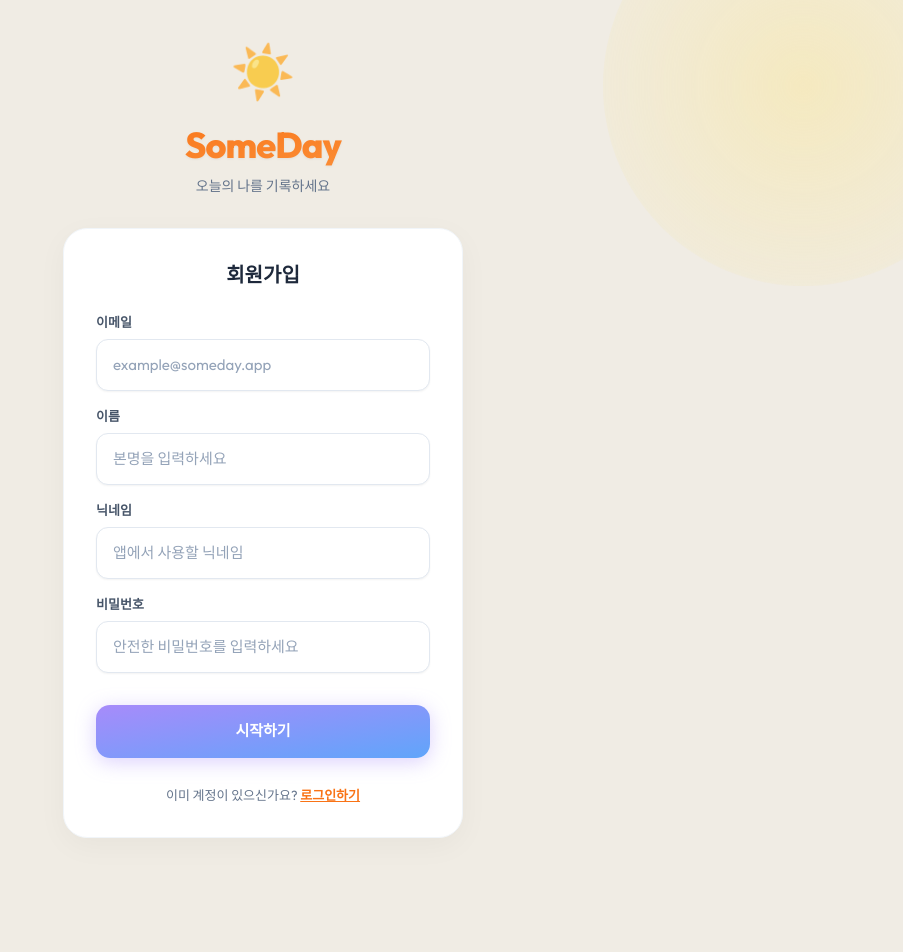
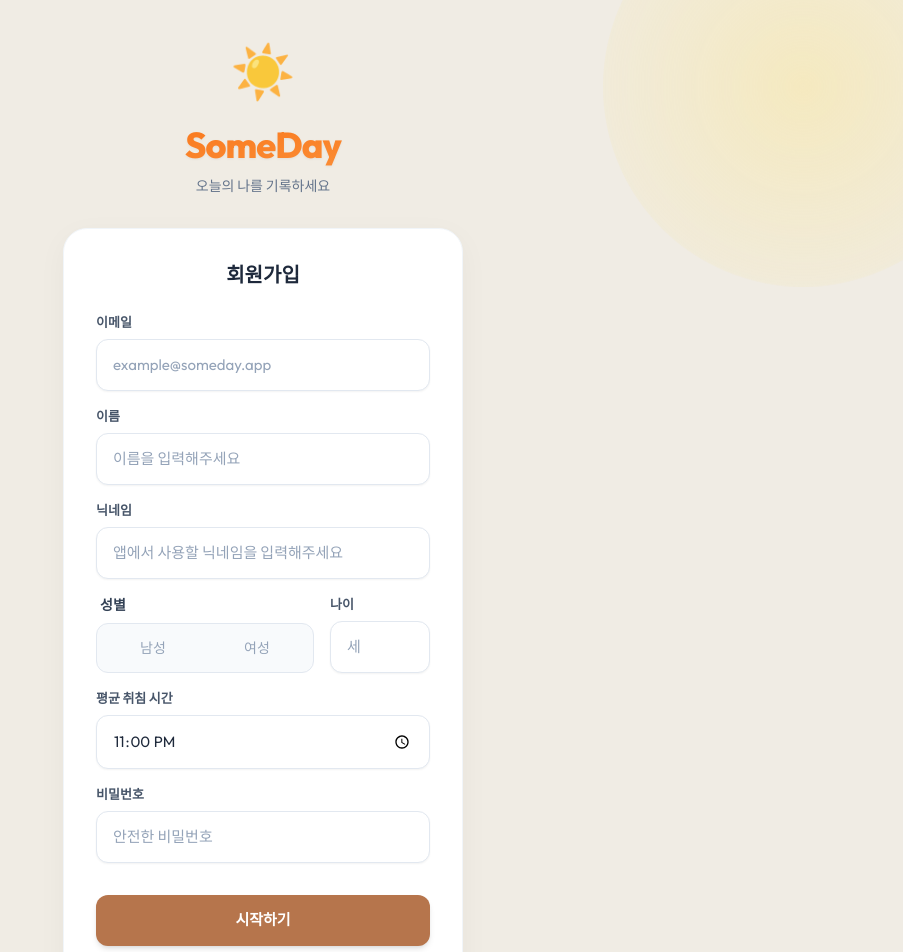
Before and after one commit to nacgyun/SomeDay-FE, a React (Vite) app: page /signup in a window 1280 px wide. Shown: the top 952 px of the page, without its empty margins (377-1280 px from the left). Before the commit the page ends 886 px from the top, so only its background shows below. Built offline with nearby package versions, Linux system fonts and the light colour scheme.

Commit message:
feat: implement user signup page with form validation and API integration

```diff
--- a/src/pages/LoginPage.tsx
+++ b/src/pages/LoginPage.tsx
@@ -1,6 +1,5 @@
 import { useState } from 'react';
 import { useNavigate } from 'react-router-dom';
-import Button from '../components/ui/Button';
 import Input from '../components/ui/Input';
 import { useAuth } from '../contexts/AuthContext';
 import AuthLayout from '../layouts/AuthLayout';
@@ -83,30 +82,50 @@ const LoginPage = () => {
             onChange={(e) => setPassword(e.target.value)}
           />
           {errorMsg && <p className="text-brand-red text-xs font-semibold px-1">{errorMsg}</p>}
-          <Button id="login-btn" fullWidth type="submit" disabled={isLoading} className="mt-2 text-[15px] py-[14px]">
+          <button
+            id="login-btn"
+            type="submit"
+            disabled={isLoading}
+            className="w-full mt-2 text-[15px] py-[14px] bg-[#B6754C] !bg-[#B6754C] hover:bg-[#a06642] transition-colors border-none rounded-xl shadow-md text-white font-bold cursor-pointer transition-all active:scale-[0.98]"
+          >
             {isLoading ? '로그인 중...' : '로그인'}
-          </Button>
+          </button>
         </form>
 
         {/* 구분선 */}
         <div className="flex items-center gap-3 text-slate-400 text-[13px] my-5 relative">
           <div className="flex-1 h-px bg-slate-200" />
-          <span className="font-medium">또는</span>
+          <span className="font-bold text-slate-500">또는</span>
           <div className="flex-1 h-px bg-slate-200" />
         </div>
 
         <div className="flex flex-col gap-3">
-          <Button id="kakao-login-btn" variant="kakao" fullWidth className="py-3 shadow-sm hover:shadow-md transition-shadow">
-            <span className="mr-1">💬</span> 카카오로 시작하기
-          </Button>
-          <Button id="google-login-btn" variant="google" fullWidth className="py-3 shadow-sm hover:shadow-md transition-shadow">
-            <span className="mr-1">🔍</span> Google로 시작하기
-          </Button>
+          <button
+            id="kakao-login-btn"
+            className="w-full py-3 shadow-sm hover:shadow-md transition-shadow bg-[#FEE500] !bg-[#FEE500] text-[#191919] font-medium border-none rounded-xl flex items-center justify-center cursor-pointer active:scale-[0.98]"
+          >
+            <svg width="18" height="18" viewBox="0 0 24 24" fill="currentColor" className="mr-2">
+              <path d="M12 3c-4.97 0-9 3.185-9 7.115 0 2.558 1.712 4.8 4.32 6.031l-.81 2.97c-.114.411.144.823.576.823.153 0 .302-.045.429-.138l3.435-2.288c.351.05.708.077 1.05.077 4.97 0 9-3.186 9-7.115C21 6.185 16.97 3 12 3z"/>
+            </svg>
+            카카오로 시작하기
+          </button>
+          <button
+            id="google-login-btn"
+            className="w-full py-3 shadow-sm hover:shadow-md transition-shadow bg-white !bg-white text-black font-medium border border-slate-200 rounded-xl flex items-center justify-center cursor-pointer active:scale-[0.98]"
+          >
+            <svg width="18" height="18" viewBox="0 0 24 24" className="mr-2">
+              <path d="M22.56 12.25c0-.78-.07-1.53-.2-2.25H12v4.26h5.92c-.26 1.37-1.04 2.53-2.21 3.31v2.77h3.57c2.08-1.92 3.28-4.74 3.28-8.09z" fill="#4285F4"/>
+              <path d="M12 23c2.97 0 5.46-.98 7.28-2.66l-3.57-2.77c-1 .67-2.28 1.06-3.71 1.06-2.86 0-5.29-1.93-6.16-4.53H2.18v2.84C3.99 20.53 7.7 23 12 23z" fill="#34A853"/>
+              <path d="M5.84 14.09c-.22-.66-.35-1.36-.35-2.09s.13-1.43.35-2.09V7.07H2.18C1.43 8.55 1 10.22 1 12s.43 3.45 1.18 4.93l3.66-2.84z" fill="#FBBC05"/>
+              <path d="M12 5.38c1.62 0 3.06.56 4.21 1.64l3.15-3.15C17.45 2.09 14.97 1 12 1 7.7 1 3.99 3.47 2.18 7.07l3.66 2.84c.87-2.6 3.3-4.53 6.16-4.53z" fill="#EA4335"/>
+            </svg>
+            Google로 시작하기
+          </button>
         </div>
 
         <p className="text-center text-slate-500 text-[13px] mt-7">
           아직 계정이 없으신가요?{' '}
-          <button id="signup-link" onClick={() => navigate('/signup')} className="text-brand-orange-dark hover:text-brand-orange transition-colors text-[13px] font-bold underline cursor-pointer bg-transparent border-none">
+          <button id="signup-link" onClick={() => navigate('/signup')} className="text-[#B6754C] hover:text-[#a06642] transition-colors text-[13px] font-bold underline cursor-pointer bg-transparent border-none">
             회원가입
           </button>
         </p>
--- a/src/pages/SignupPage.tsx
+++ b/src/pages/SignupPage.tsx
@@ -1,6 +1,5 @@
 import { useState } from 'react';
 import { useNavigate } from 'react-router-dom';
-import Button from '../components/ui/Button';
 import Input from '../components/ui/Input';
 import AuthLayout from '../layouts/AuthLayout';
 
@@ -11,12 +10,16 @@ const SignupPage = () => {
   const [password, setPassword] = useState('');
   const [name, setName] = useState('');
   const [nickname, setNickname] = useState('');
+  const [gender, setGender] = useState<'남성' | '여성' | ''>('');
+  const [age, setAge] = useState('');
+  const [bedTime, setBedTime] = useState('23:00'); // 기본값 밤 11시
 
   const [errorMsg, setErrorMsg] = useState('');
   const [isLoading, setIsLoading] = useState(false);
+  const [isSuccessModalOpen, setIsSuccessModalOpen] = useState(false);
 
   const handleSignup = async () => {
-    if (!email || !password || !name || !nickname) {
+    if (!email || !password || !name || !nickname || !gender || !age) {
       setErrorMsg('모든 항목을 입력해주세요.');
       return;
     }
@@ -25,35 +28,44 @@ const SignupPage = () => {
     setErrorMsg('');
 
     try {
+      const today = new Date().toISOString().split('T')[0];
+      const formattedBedTime = `${today}T${bedTime}:00`;
+
+      const signupData = {
+        email,
+        name,
+        password,
+        nickname,
+        gender: gender === '남성' ? 'MALE' : 'FEMALE',
+        age: parseInt(age, 10),
+        bedTime: formattedBedTime
+      };
+
       const response = await fetch('https://someday-be-production.up.railway.app/api/users/signup', {
         method: 'POST',
         headers: {
           'Content-Type': 'application/json',
         },
-        body: JSON.stringify({ email, name, password, nickname }),
+        body: JSON.stringify(signupData),
       });
 
-      // Status code check since some APIs don't return standard JSON on errors
       if (!response.ok) {
         let msg = '회원가입에 실패했습니다.';
         if (response.status === 500) {
-          msg = '서버 오류입니다 (이미 가입된 이메일이거나 서버 내부 문제일 수 있습니다.)';
+          msg = '서버 오류입니다. 입력 정보를 확인해주세요.';
         }
         try {
           const result = await response.json();
           msg = result.message || msg;
-        } catch { /* empty */ } // If JSON parse fails, fallback to default msg
+        } catch { /* empty */ }
         setErrorMsg(msg);
-        setIsLoading(false);
         return;
       }
 
       const result = await response.json();
 
-      // If backend returns a standardized { status: 'SUCCESS' }
       if (result.status === 'SUCCESS' || response.ok) {
-        alert('회원가입이 완료되었습니다. 로그인해주세요.');
-        navigate('/login');
+        setIsSuccessModalOpen(true);
       } else {
         setErrorMsg(result.message || '회원가입에 실패했습니다.');
       }
@@ -79,27 +91,70 @@ const SignupPage = () => {
             value={email}
             onChange={(e) => setEmail(e.target.value)}
           />
+
           <Input
             id="name"
             type="text"
             label="이름"
-            placeholder="본명을 입력하세요"
+            placeholder="이름을 입력해주세요"
             value={name}
             onChange={(e) => setName(e.target.value)}
           />
+
           <Input
             id="nickname"
             type="text"
             label="닉네임"
-            placeholder="앱에서 사용할 닉네임"
+            placeholder="앱에서 사용할 닉네임을 입력해주세요"
             value={nickname}
             onChange={(e) => setNickname(e.target.value)}
           />
+
+          <div className="flex gap-4 items-end">
+            <div className="flex-1">
+              <label className="block text-sm font-bold text-slate-700 mb-2 ml-1">성별</label>
+              <div className="flex bg-slate-50 rounded-xl p-1 border border-slate-200">
+                <button
+                  type="button"
+                  onClick={() => setGender('남성')}
+                  className={`flex-1 py-[10px] text-sm rounded-lg transition-all ${gender === '남성' ? 'bg-white shadow-sm text-[#B6754C] font-bold' : 'text-slate-400 hover:text-slate-600'}`}
+                >
+                  남성
+                </button>
+                <button
+                  type="button"
+                  onClick={() => setGender('여성')}
+                  className={`flex-1 py-[10px] text-sm rounded-lg transition-all ${gender === '여성' ? 'bg-white shadow-sm text-[#B6754C] font-bold' : 'text-slate-400 hover:text-slate-600'}`}
+                >
+                  여성
+                </button>
+              </div>
+            </div>
+            <div className="w-[100px]">
+              <Input
+                id="age"
+                type="number"
+                label="나이"
+                placeholder="세"
+                value={age}
+                onChange={(e) => setAge(e.target.value)}
+              />
+            </div>
+          </div>
+
+          <Input
+            id="bedTime"
+            type="time"
+            label="평균 취침 시간"
+            value={bedTime}
+            onChange={(e) => setBedTime(e.target.value)}
+          />
+
           <Input
             id="password"
             type="password"
             label="비밀번호"
-            placeholder="안전한 비밀번호를 입력하세요"
+            placeholder="안전한 비밀번호"
             value={password}
             onChange={(e) => setPassword(e.target.value)}
             onKeyDown={(e) => e.key === 'Enter' && handleSignup()}
@@ -107,18 +162,46 @@ const SignupPage = () => {
 
           {errorMsg && <p className="text-brand-red text-xs font-semibold px-1 mt-1">{errorMsg}</p>}
 
-          <Button id="signup-btn" fullWidth onClick={handleSignup} disabled={isLoading} className="mt-4 text-[15px] py-[14px]">
+          <button
+            id="signup-btn"
+            onClick={handleSignup}
+            disabled={isLoading}
+            className="w-full mt-4 text-[15px] py-[14px] bg-[#B6754C] !bg-[#B6754C] hover:bg-[#a06642] text-white font-bold rounded-xl shadow-md cursor-pointer transition-all active:scale-[0.95]"
+          >
             {isLoading ? '가입 중...' : '시작하기'}
-          </Button>
+          </button>
         </div>
 
         <p className="text-center text-slate-500 text-[13px] mt-7">
           이미 계정이 있으신가요?{' '}
-          <button id="login-link" onClick={() => navigate('/login')} className="text-brand-orange-dark hover:text-brand-orange transition-colors text-[13px] font-bold underline cursor-pointer bg-transparent border-none">
+          <button id="login-link" onClick={() => navigate('/login')} className="text-[#B6754C] hover:text-[#a06642] transition-colors text-[13px] font-bold underline cursor-pointer bg-transparent border-none">
             로그인하기
           </button>
         </p>
       </div>
+
+      {/* 가입 완료 모달 */}
+      {isSuccessModalOpen && (
+        <div className="fixed inset-0 z-50 flex items-center justify-center bg-black/40 backdrop-blur-[2px] px-5">
+          <div className="bg-[#F7F3EB] border border-slate-100 rounded-[32px] w-full max-w-[340px] p-8 shadow-2xl text-center animate-in fade-in zoom-in duration-300">
+            <div className="w-20 h-20 bg-white rounded-full flex items-center justify-center mx-auto mb-6 shadow-sm border border-slate-100 text-4xl">
+              ✨
+            </div>
+            <h3 className="text-2xl font-extrabold text-slate-800 mb-2">환영합니다!</h3>
+            <p className="text-slate-500 text-sm leading-relaxed mb-8">
+               회원가입이 완료되었습니다.<br />
+              이제 <span className="text-[#B6754C] font-bold">{nickname}</span>님의<br />
+              일상을 기록해볼까요?
+            </p>
+            <button
+              onClick={() => navigate('/login')}
+              className="w-full py-4 bg-[#B6754C] !bg-[#B6754C] text-white font-bold rounded-2xl shadow-lg hover:shadow-xl transition-all cursor-pointer active:scale-[0.96]"
+            >
+              확인
+            </button>
+          </div>
+        </div>
+      )}
     </AuthLayout>
   );
 };
```
